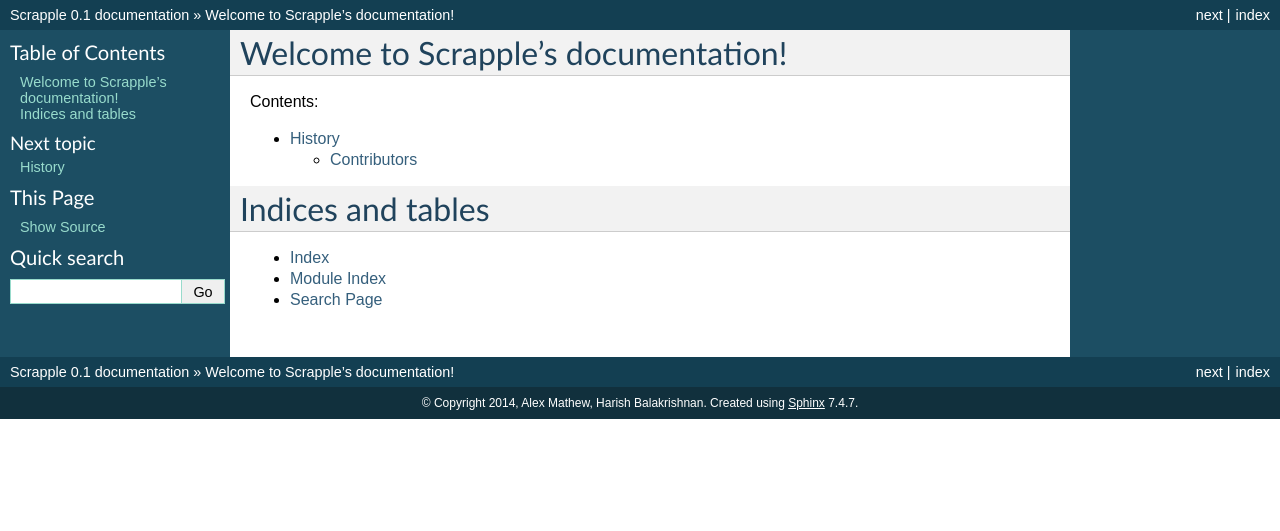
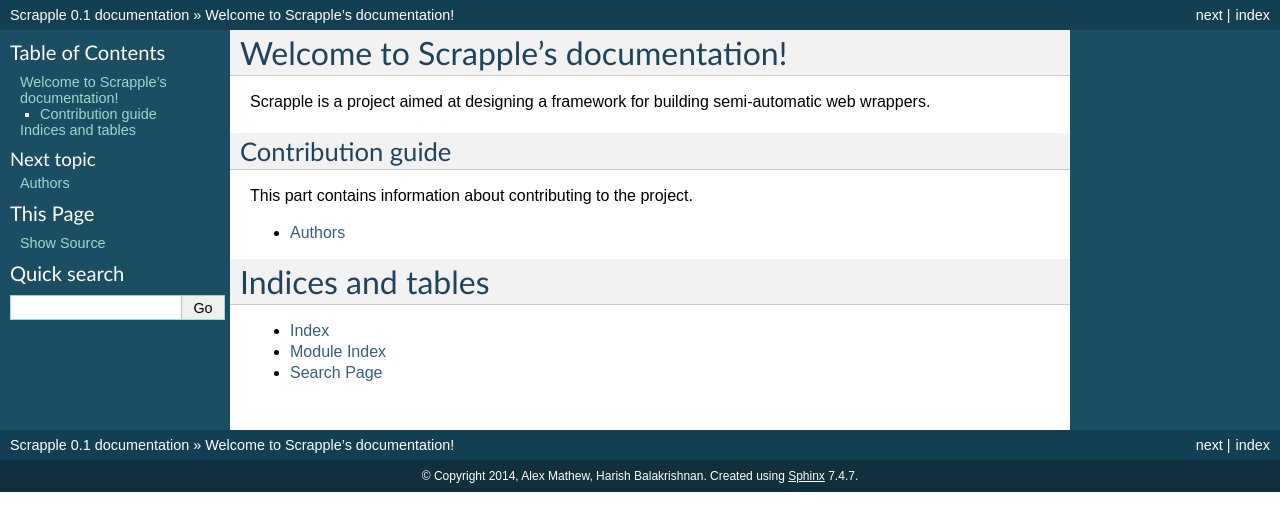
Before and after one commit to AlexMathew/scrapple, a Sphinx documentation site: the page built from docs/index.rst, in a window 1280 px wide. Shown: the top 531 px of the page. Built offline with Sphinx 7.4.7, drawn with Linux system fonts in a browser that asks for light colours.

Commit message:
Edit authors page of docs

```diff
--- /dev/null
+++ b/AUTHORS.rst
@@ -0,0 +1,4 @@
+Scrapple is written and maintained by the following contributors :
+
+- Alex Mathew <alexmathew003@gmail.com>
+- Harish Balakrishnan <harish.balakrishnan.7@gmail.com>
--- /dev/null
+++ b/docs/dev/authors.rst
@@ -0,0 +1,5 @@
+Authors
+=======
+
+
+.. include:: ../../AUTHORS.rst
--- a/docs/index.rst
+++ b/docs/index.rst
@@ -6,12 +6,18 @@
 Welcome to Scrapple's documentation!
 ====================================
 
-Contents:
+Scrapple is a project aimed at designing a framework for building semi-automatic web wrappers.
+
+Contribution guide
+------------------
+
+This part contains information about contributing to the project.
 
 .. toctree::
-   :maxdepth: 2
+   :maxdepth: 1
 
-   history
+   dev/authors
+
 
 Indices and tables
 ==================
```
Also changed, not shown: docs/history.rst (deleted, +0 -10 lines).
